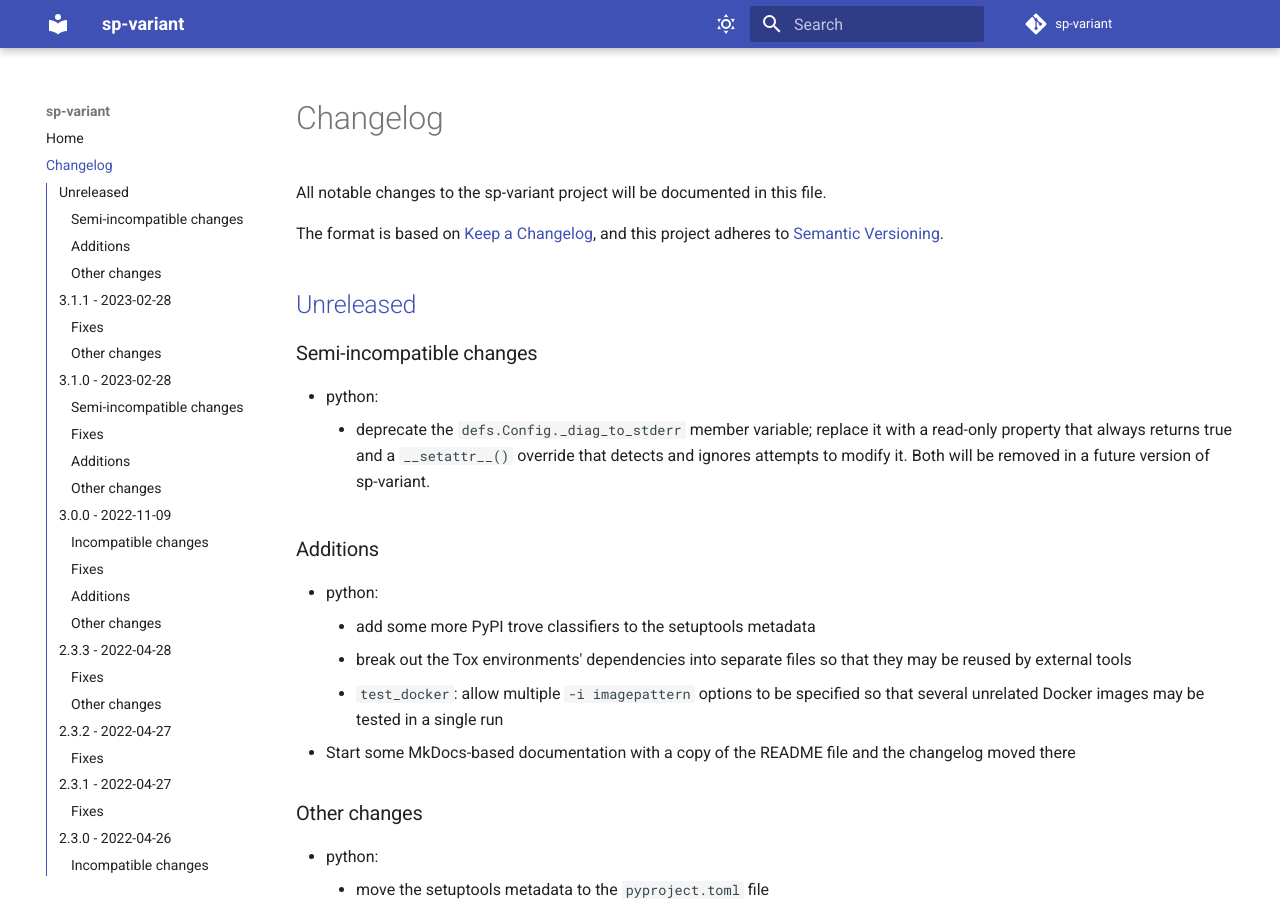
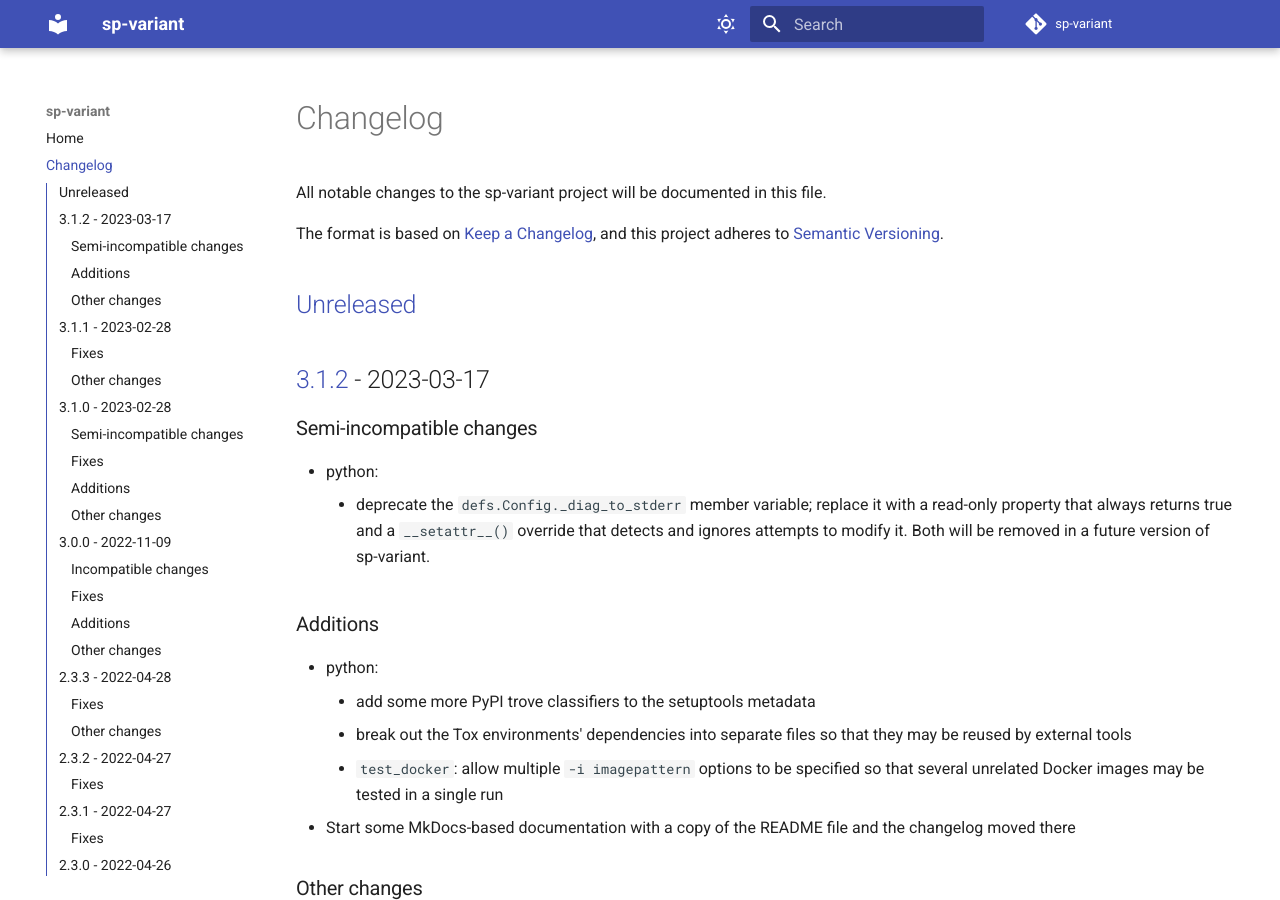
Before and after one commit to storpool/sp-variant, an MkDocs documentation site: the page built from docs/changes.md, in a window 1280 px wide and 900 px high. Built offline with MkDocs 1.6.1 and Material for MkDocs 9.7.7, drawn with Linux system fonts in a browser that asks for light colours; comment, search, counter and statistics services are not loaded.

Commit message:
Prepare to release sp-variant 3.1.2
Change-Id: I1020a27a1df37217c86e0d5b1d7289c19753bc13

```diff
--- a/Cargo.toml
+++ b/Cargo.toml
@@ -3,7 +3,7 @@
 
 [package]
 name = "sp-variant"
-version = "3.1.1"
+version = "3.1.2"
 edition = "2021"
 rust-version = "1.58"
 authors = ["StorPool <support@storpool.com>"]
--- a/docs/changes.md
+++ b/docs/changes.md
@@ -11,6 +11,8 @@
 and this project adheres to [Semantic Versioning](https://semver.org/spec/v2.0.0.html).
 
 ## [Unreleased]
+
+## [3.1.2] - 2023-03-17
 
 ### Semi-incompatible changes
 
@@ -360,7 +362,8 @@
 
 - First public release.
 
-[Unreleased]: https://github.com/storpool/sp-variant/compare/release/3.1.0...main
+[Unreleased]: https://github.com/storpool/sp-variant/compare/release/3.1.2...main
+[3.1.2]: https://github.com/storpool/sp-variant/compare/release/3.1.1...release/3.1.2
 [3.1.1]: https://github.com/storpool/sp-variant/compare/release/3.1.0...release/3.1.1
 [3.1.0]: https://github.com/storpool/sp-variant/compare/release/3.0.0...release/3.1.0
 [3.0.0]: https://github.com/storpool/sp-variant/compare/release/2.3.3...release/3.0.0
```
Also changed, not shown: 1 other file.
